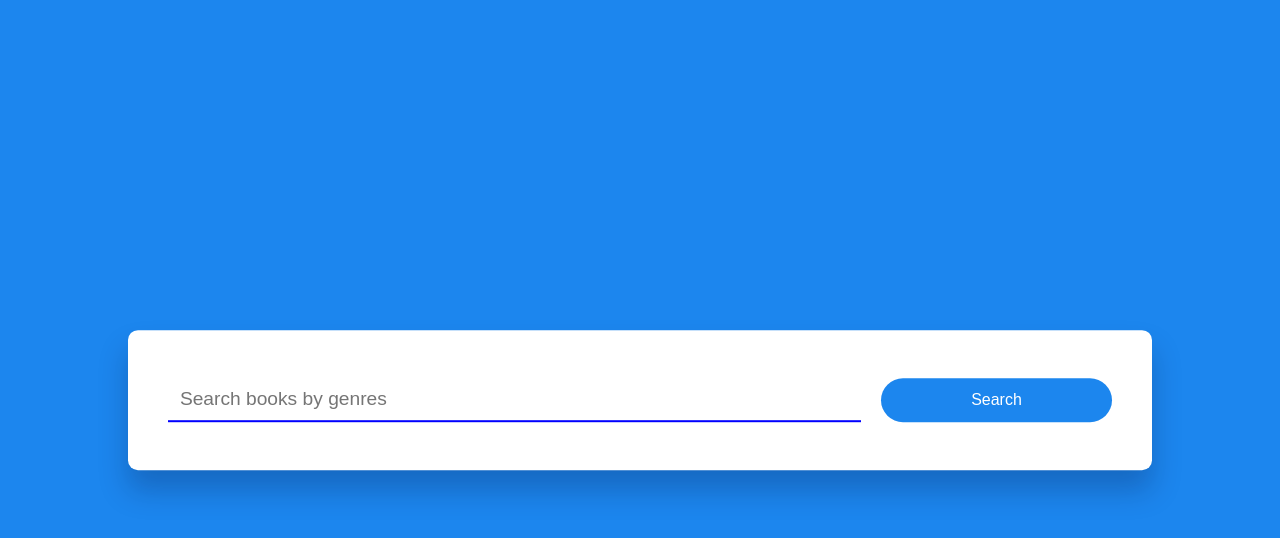
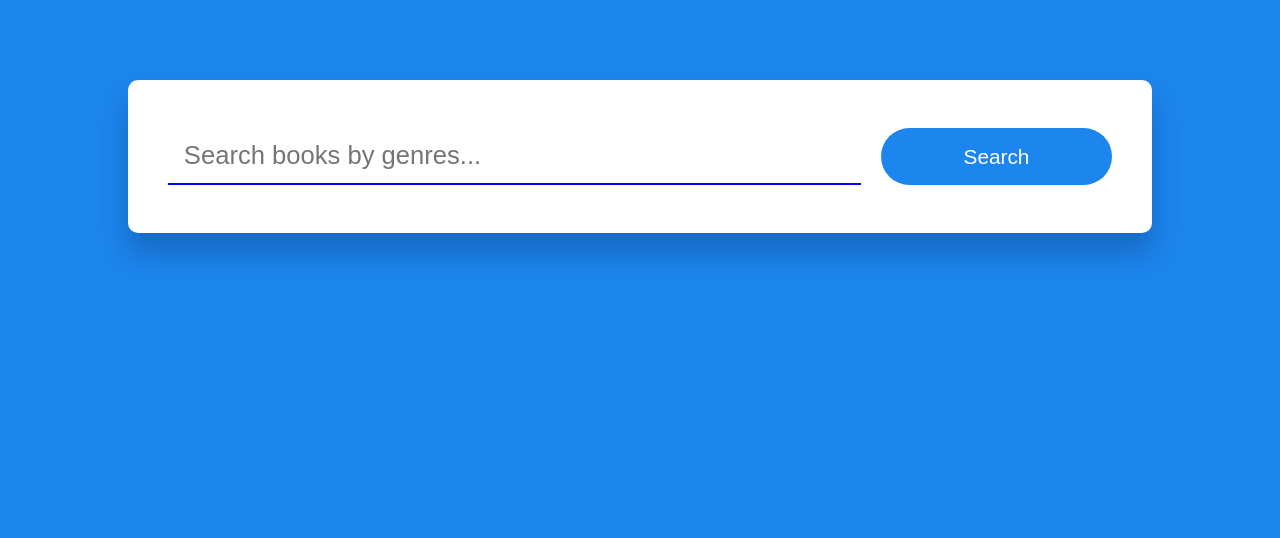
Before and after one commit to Gabriele-Stringano/Pocket-Library, a website built with webpack: page src/index.html in a window 1280 px wide. Built offline with nearby package versions, Linux system fonts and the light colour scheme.

Commit message:
Development update
- updated style sheets
-introduced first (test) event for button

```diff
--- /dev/null
+++ b/src/css/desktop.css
@@ -0,0 +1,12 @@
+/* Desktop Styles */
+@media only screen and (min-width: 900px) {
+  .container{
+    width: 80vw;
+  }
+  .search button{
+    font-size: 1.3em;
+  }
+  .search input{
+    font-size:1.6em;
+  }
+}
--- a/src/css/stile.css
+++ b/src/css/mobile.css
@@ -11,10 +11,10 @@ body{
   border-radius: 0.62em;
   box-shadow: 0 1.25em 1.8em rgba(8, 21, 65, 0.25);
   background-color: white;
-  width: 80vw;
+  width: 90vw;
   position: absolute;
-  transform: translate(-50%, -50%); /*repositions an element in the horizontal and/or vertical directions*/
-  top: 50%;
+  transform: translate(-50%); /*repositions an element in the horizontal and/or vertical directions*/
+  top: 10%;
   left: 50%;
 }
 .search{
@@ -23,15 +23,18 @@ body{
   gap: 1.25em;
 }
 .search button{
-  font-size: 1em;
+  font-size: 1.4em;
   background-color: #1C86EE;
   color: white;
   padding: 0.8em 0;
   border: none;
   border-radius: 1.5em;
 }
+.search button:hover{
+color: black;
+}
 .search input{
-  font-size:1.2em;
+  font-size:1.8em;
   padding: 0 0.62em;
   border: none;
   border-bottom: 2px solid blue;
--- a/src/index.html
+++ b/src/index.html
@@ -7,7 +7,7 @@
   <body>
     <div class="container">
       <div class="search">
-        <input type="text" id="Subjects" placeholder="Search books by genres">
+        <input type="text" id="subjects" placeholder="Search books by genres...">
         <button id='search'>Search</button>
       </div>
     </div>
--- a/src/js/index.js
+++ b/src/js/index.js
@@ -1 +1,9 @@
-import '../css/stile.css';
+import '../css/mobile.css';
+import '../css/desktop.css';
+
+let searchBtn= document.getElementById('search');
+let subjectsInput = document.getElementById('subjects');
+
+searchBtn.addEventListener('click', () => {
+  console.log("tutto ok");
+});
```
